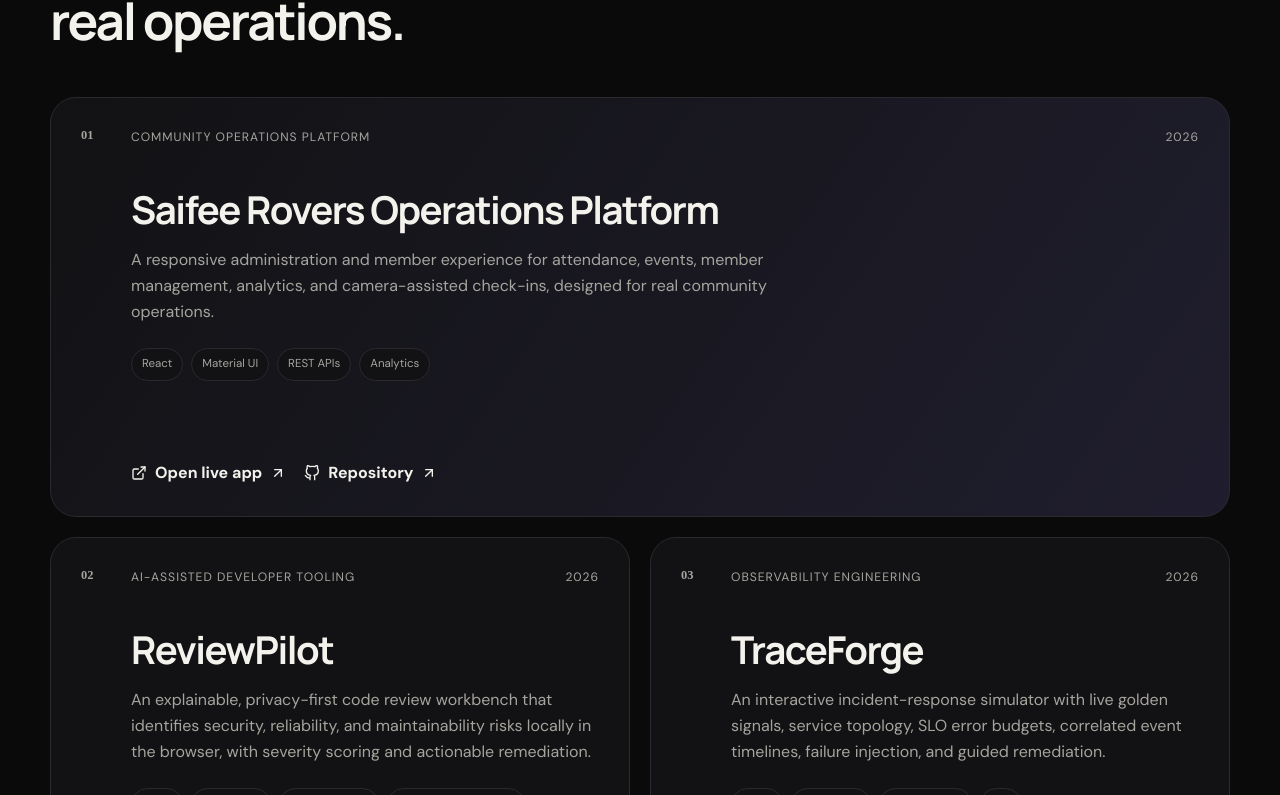
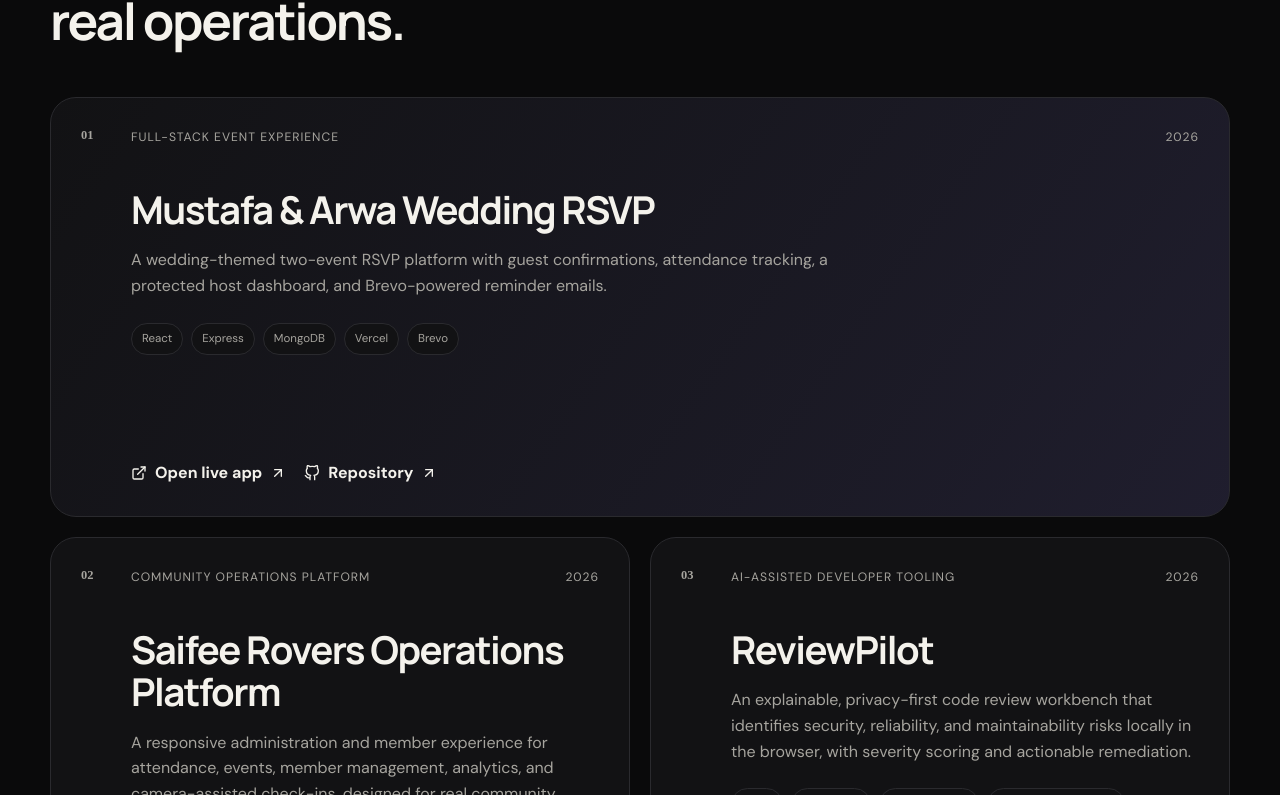
Before and after one commit to AzizShahdawala/portfolio, a React (Create React App) app: page / in a window 1280 px wide. Shown: the part 3965-4760 px from the top of the page. Built offline with nearby package versions, Linux system fonts and the light colour scheme; no server answers.

Commit message:
Add Mustafa and Arwa RSVP project

```diff
--- a/src/content.js
+++ b/src/content.js
@@ -17,6 +17,15 @@ export const skillGroups = [
 ];
 
 export const projects = [
+  {
+    title: "Mustafa & Arwa Wedding RSVP",
+    type: "Full-stack event experience",
+    year: "2026",
+    desc: "A wedding-themed two-event RSVP platform with guest confirmations, attendance tracking, a protected host dashboard, and Brevo-powered reminder emails.",
+    stack: ["React", "Express", "MongoDB", "Vercel", "Brevo"],
+    repo: "https://github.com/AzizShahdawala/MustafaAndArwaInvitation",
+    live: "https://azizshahdawala.github.io/MustafaAndArwaInvitation/",
+  },
   {
     title: "Saifee Rovers Operations Platform",
     type: "Community operations platform",
```
